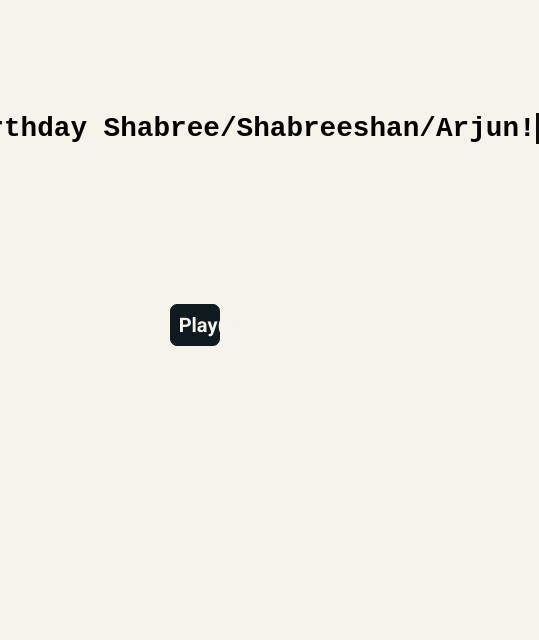
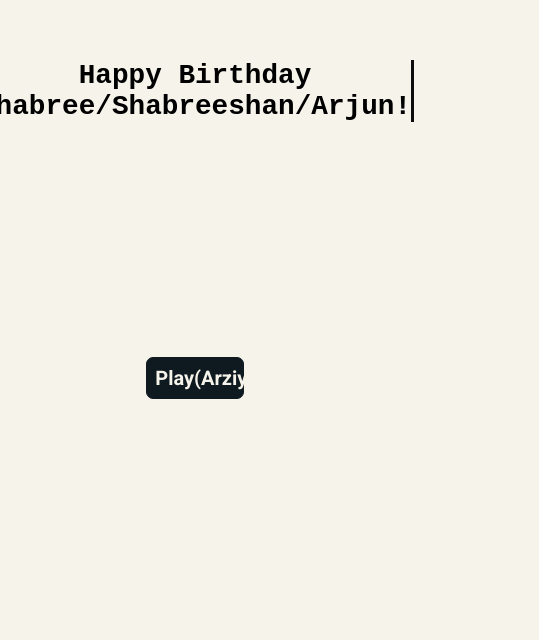
Before and after one commit to Adarshkumar03/shopping-cart, a React (Create React App) app: page / in a window 390 px wide. Shown: the part 204-844 px from the top of the page, 539 px wide, since content can reach past the window. Built offline with nearby package versions, Linux system fonts and the light colour scheme.

Commit message:
birthday-site almo fin

```diff
--- a/src/style.css
+++ b/src/style.css
@@ -15,7 +15,7 @@ body{
 
 @media screen and (max-width: 480px) {
     body {
-      font-size: 65%;
+      font-size: 70%;
     }
   }
 
@@ -54,11 +54,16 @@ section{
     border:1px solid #064663;
 }
 
+@media screen and (max-width: 480px) {
+  .intro button {
+    width: 25vw;
+  }
+}
+
 .intro h1{
     font-size: clamp(1rem, 3vw + 1rem, 4rem);
     position: relative;
     font-family: "Source Code Pro", monospace;
-    width: max-content;
 }
 
 .intro h1::before,
```
